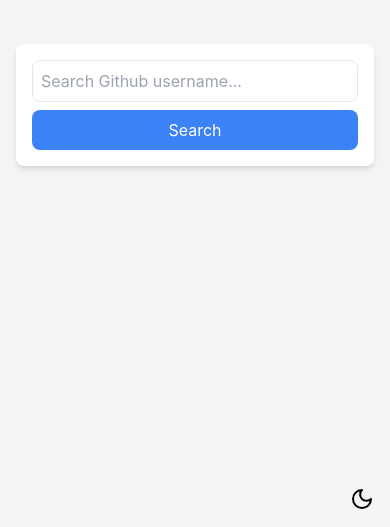
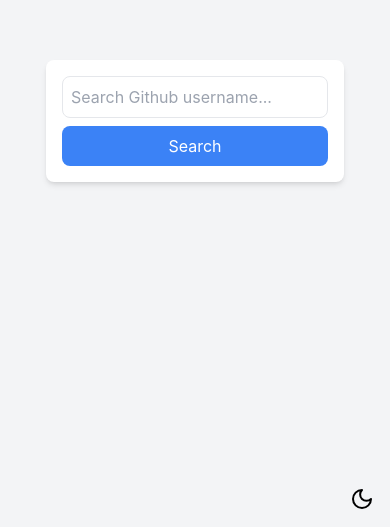
Before and after one commit to shem958/github-search-app-next, a Next.js app: page / in a window 390 px wide. Shown: the part 317-844 px from the top of the page. Built offline with nearby package versions, Linux system fonts and the light colour scheme.

Commit message:
> fixed issues with responsiveness , spacing between usercard and the searchform and the the size of the usercard

```diff
--- a/src/components/App.tsx
+++ b/src/components/App.tsx
@@ -89,10 +89,21 @@ const App: React.FC = () => {
           </svg>
         )}
       </div>
-      <SearchForm onSearch={fetchUser} />
+
+      {/* Ensure spacing between SearchForm and UserCard */}
+      <div className="mt-8">
+        <SearchForm onSearch={fetchUser} />
+      </div>
+
       {loading && <div>Loading...</div>}
       {error && <div className="text-red-500">{error}</div>}
-      {user && <UserCard user={user} />}
+
+      {/* Ensure spacing between SearchForm and UserCard */}
+      {user && (
+        <div className="mt-8">
+          <UserCard user={user} />
+        </div>
+      )}
     </div>
   );
 };
--- a/src/components/UserCard.tsx
+++ b/src/components/UserCard.tsx
@@ -28,8 +28,8 @@ const UserCard: React.FC<{ user: User | null }> = ({ user }) => {
 
   return (
     <div className="p-8 w-full bg-gray-100 dark:bg-gray-800 rounded-xl shadow-md">
-      <div className="flex flex-col items-center space-y-4 md:flex-row md:space-x-6 md:space-y-0">
-        <div className="relative h-24 w-24 rounded-full overflow-hidden">
+      <div className="flex items-center space-x-4">
+        <div className="relative h-32 w-32 rounded-full overflow-hidden">
           <Image
             src={user.avatar_url}
             alt={`${user.name}'s avatar`}
@@ -37,8 +37,8 @@ const UserCard: React.FC<{ user: User | null }> = ({ user }) => {
             objectFit="cover"
           />
         </div>
-        <div className="text-center md:text-left">
-          <div className="text-2xl font-medium text-black dark:text-white">
+        <div className="flex-1">
+          <div className="text-xl font-medium text-black dark:text-white">
             {user.name}
           </div>
           <p className="text-gray-500 dark:text-gray-400">{user.login}</p>
--- a/src/context/ThemeContext.tsx
+++ b/src/context/ThemeContext.tsx
@@ -1,4 +1,10 @@
-import React, { createContext, useContext, useState, ReactNode } from "react";
+import React, {
+  createContext,
+  useContext,
+  useState,
+  ReactNode,
+  useEffect,
+} from "react";
 
 interface ThemeContextType {
   darkMode: boolean;
@@ -16,15 +22,19 @@ export const ThemeProvider: React.FC<{ children: ReactNode }> = ({
     setDarkMode((prevMode) => !prevMode);
   };
 
+  useEffect(() => {
+    if (darkMode) {
+      document.body.classList.add("dark");
+      document.body.classList.remove("light");
+    } else {
+      document.body.classList.add("light");
+      document.body.classList.remove("dark");
+    }
+  }, [darkMode]);
+
   return (
     <ThemeContext.Provider value={{ darkMode, toggleDarkMode }}>
-      <div
-        className={`bg-${
-          darkMode ? "black" : "gray-100"
-        } transition-colors duration-500`}
-      >
-        {children}
-      </div>
+      {children}
     </ThemeContext.Provider>
   );
 };
--- a/src/styles/globals.css
+++ b/src/styles/globals.css
@@ -11,6 +11,12 @@ body {
     sans-serif;
   -webkit-font-smoothing: antialiased;
   -moz-osx-font-smoothing: grayscale;
+}
+
+body.light {
+  background: url('/light mode.jpg') no-repeat center center fixed;
+  background-size: cover;
+  color: #212121;
 }
 
 code {
```
Also changed, not shown: public/light mode.jpg (added).
